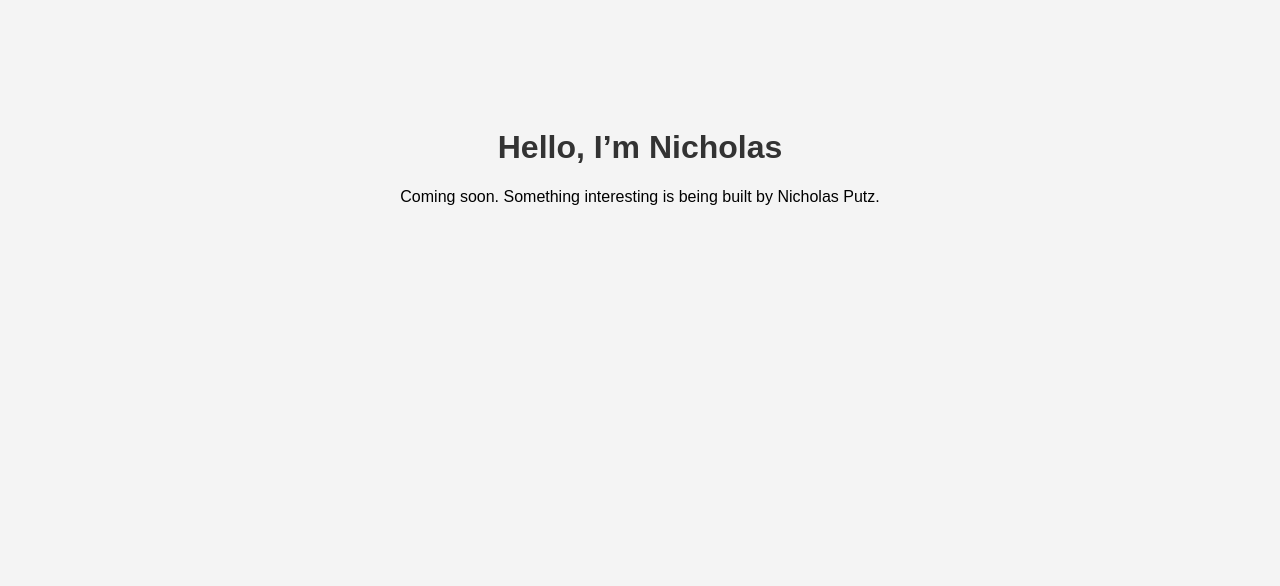
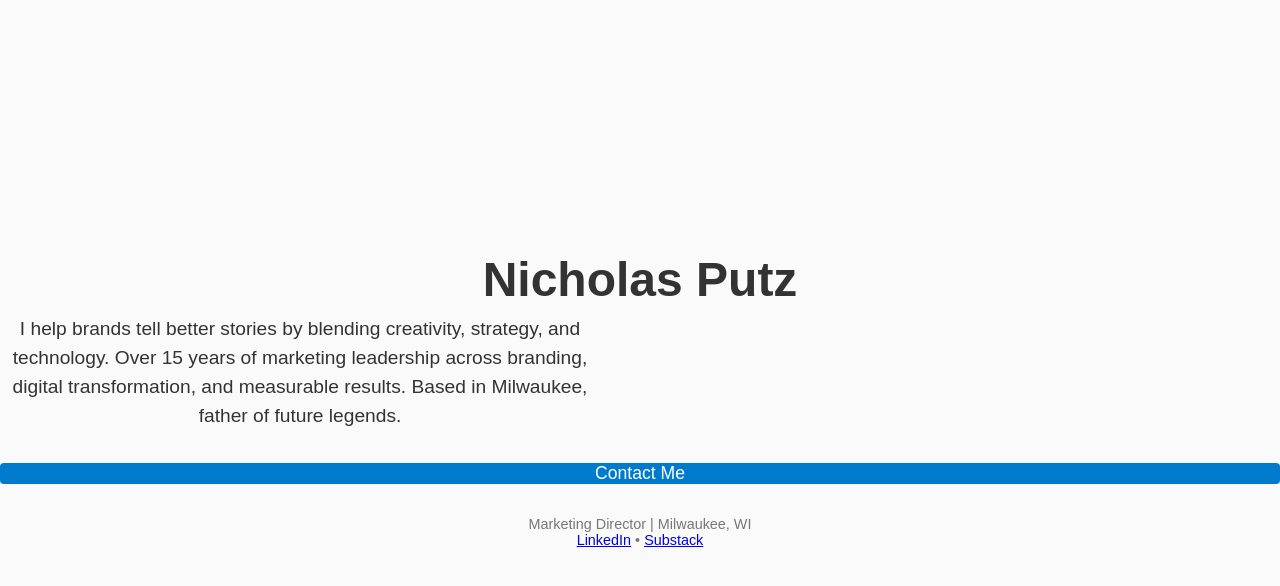
Before and after one commit to nickmke/simple-site, a plain HTML site: page index.html in a window 1280 px wide. Drawn offline with Linux system fonts and the light colour scheme.

Commit message:
Add files via upload

```diff
--- a/index.html
+++ b/index.html
@@ -2,21 +2,25 @@
 <html lang="en">
 <head>
   <meta charset="UTF-8">
-  <title>Nicholas is Building</title>
+  <title>Nicholas Putz | Marketing Director</title>
+  <meta name="viewport" content="width=device-width, initial-scale=1">
   <style>
-    body {
-      font-family: sans-serif;
-      text-align: center;
-      padding: 100px;
-      background-color: #f4f4f4;
-    }
-    h1 {
-      color: #333;
-    }
+    body { margin:0; font-family:sans-serif; text-align:center; color:#333; display:flex;
+           flex-direction:column; justify-content:center; height:100vh; background:#fafafa; }
+    h1 { margin:0; font-size:3rem; }
+    p { font-size:1.2rem; margin:0.5rem 0 2rem; max-width:600px; line-height:1.5;}
+    a.button { display:inline-block; padding:0.75rem 1.5rem; color:#fff; background:#007ACC;
+               text-decoration:none; border-radius:4px; font-size:1.1rem; }
+    footer { margin-top:2rem; font-size:0.9rem; color:#777; }
   </style>
 </head>
 <body>
-  <h1>Hello, I’m Nicholas</h1>
-  <p>Coming soon. Something interesting is being built by Nicholas Putz.</p>
+  <h1>Nicholas Putz</h1>
+  <p>I help brands tell better stories by blending creativity, strategy, and technology. Over 15 years of marketing leadership across branding, digital transformation, and measurable results. Based in Milwaukee, father of future legends.</p>
+  <a href="https://www.nicholasputz.com/contact" class="button" target="_blank" rel="noopener">Contact Me</a>
+  <footer>
+    Marketing Director | Milwaukee, WI<br>
+    <a href="https://www.linkedin.com/in/nicholasputz" target="_blank" rel="noopener">LinkedIn</a> • <a href="https://nicholasputz.com/substack" target="_blank" rel="noopener">Substack</a>
+  </footer>
 </body>
 </html>
```
